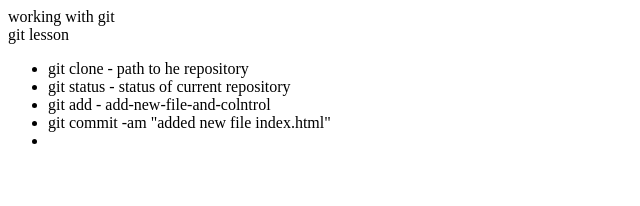
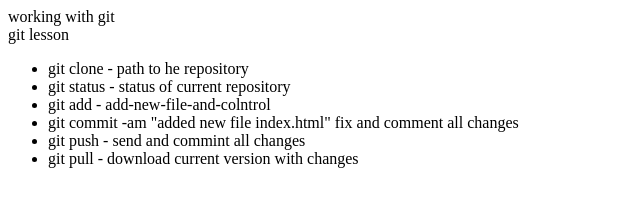
Before and after one commit to kedil/intorduce, a plain HTML site: page index.html in a window 1280 px wide. Shown: the whole page, without its empty margins (0-640 px from the left). Drawn offline with Linux system fonts and the light colour scheme.

Commit message:
added push and pull instructions to html

```diff
--- a/index.html
+++ b/index.html
@@ -8,8 +8,9 @@
             <li>git clone - path to he repository</li>
             <li>git status - status of current repository</li>
             <li>git add - add-new-file-and-colntrol</li>
-            <li>git commit -am "added new file index.html"</li>
-            <li></li>
+            <li>git commit -am "added new file index.html" fix and comment all changes</li>
+            <li>git push - send and commint all changes  </li>
+            <li>git pull - download current version with changes</li>
         </ul>
     </div>
 </div>
```
